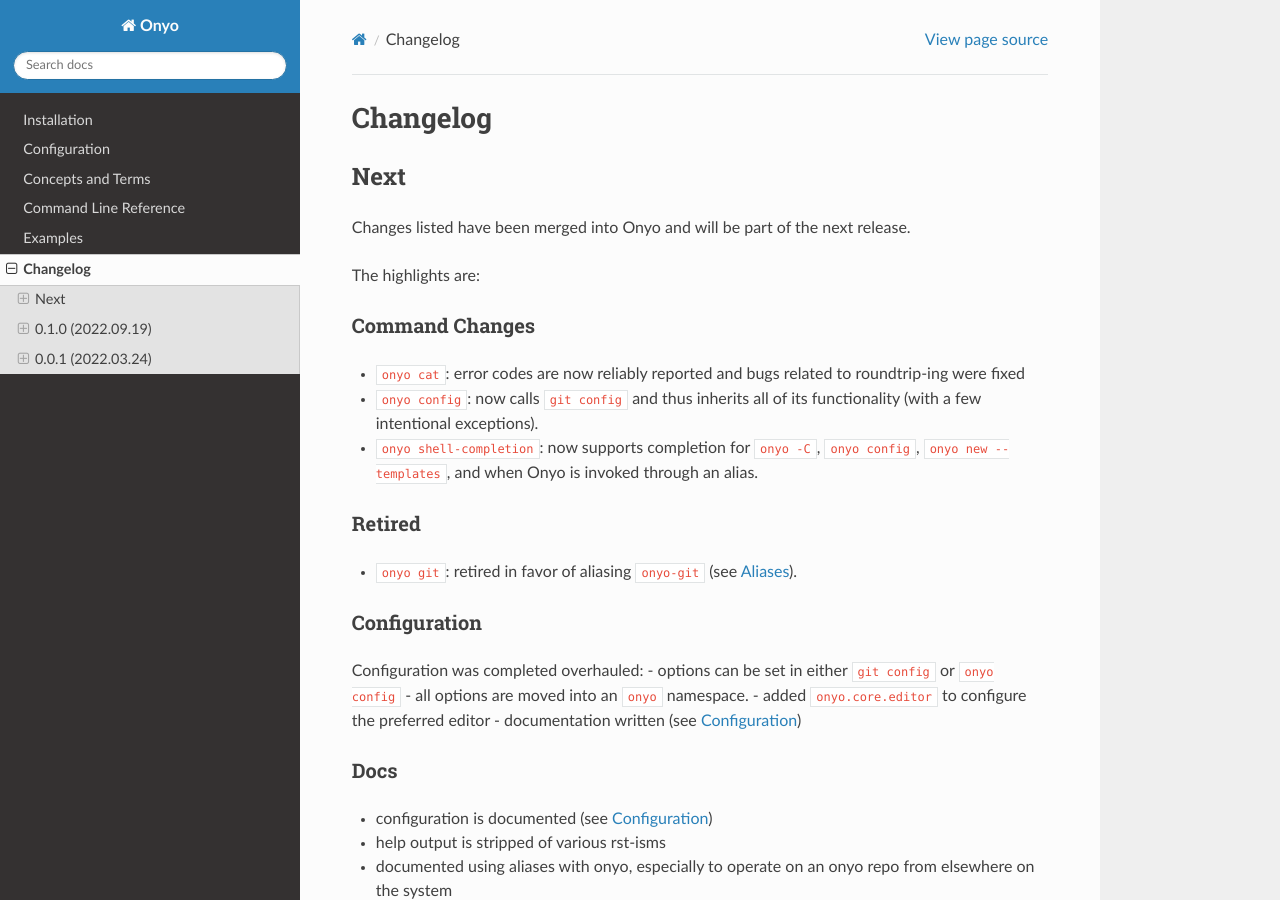
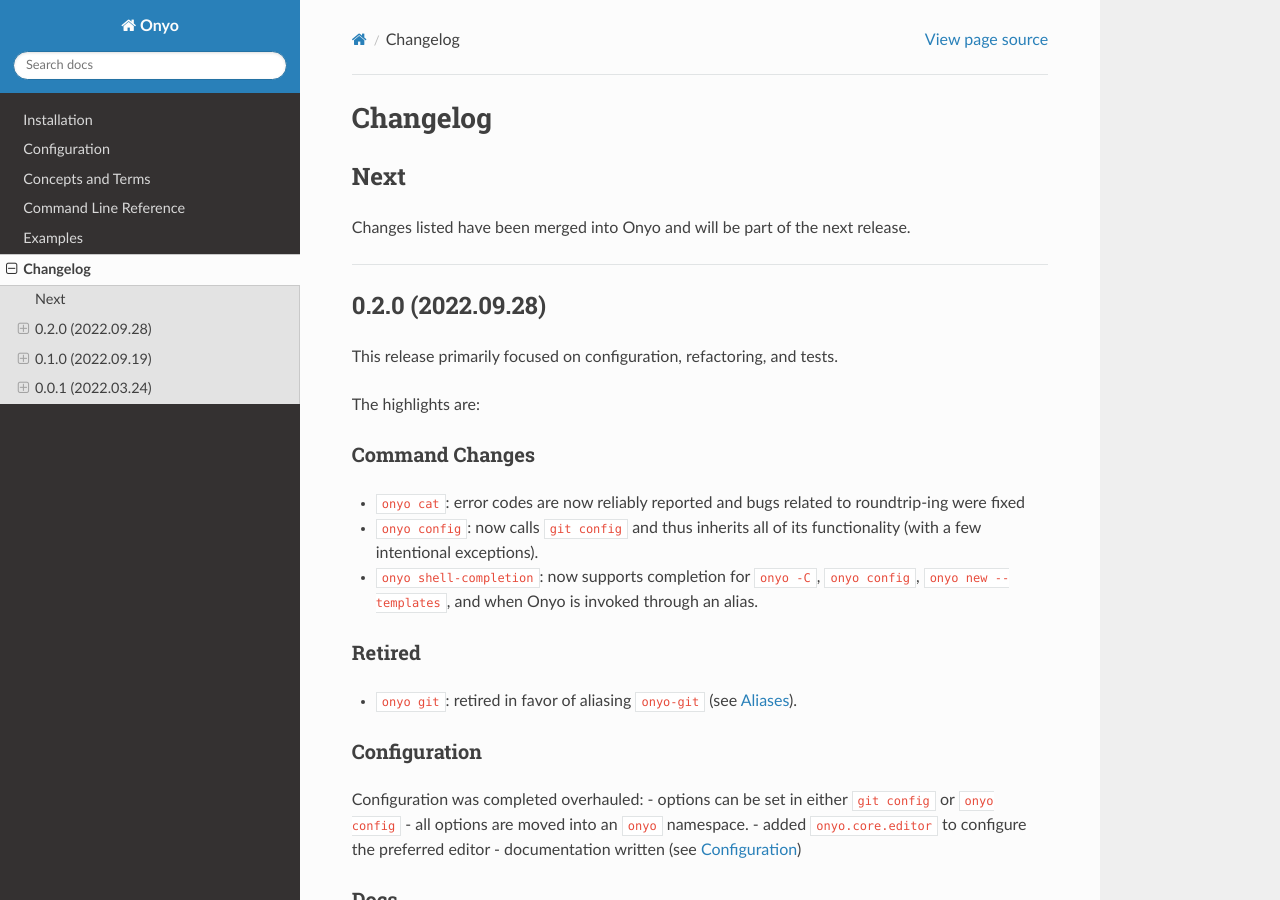
Before and after one commit to psyinfra/onyo, a Sphinx documentation site: the page built from docs/source/changelog.rst, in a window 1280 px wide and 900 px high. Built offline with Sphinx 7.4.7 and the Read the Docs theme 2.0.0, drawn with Linux system fonts in a browser that asks for light colours.

Commit message:
release 0.2.0

```diff
--- a/docs/source/changelog.rst
+++ b/docs/source/changelog.rst
@@ -5,6 +5,12 @@
 ****
 
 Changes listed have been merged into Onyo and will be part of the next release.
+
+--------------------------------------------------------------------------------
+
+0.2.0 (2022.09.28)
+******************
+This release primarily focused on configuration, refactoring, and tests.
 
 The highlights are:
 
--- a/onyo/_version.py
+++ b/onyo/_version.py
@@ -1,4 +1,4 @@
 """Version information."""
 
 # The following line *must* be the last in the module, exactly as formatted:
-__version__ = "0.1.0"
+__version__ = "0.2.0"
```
